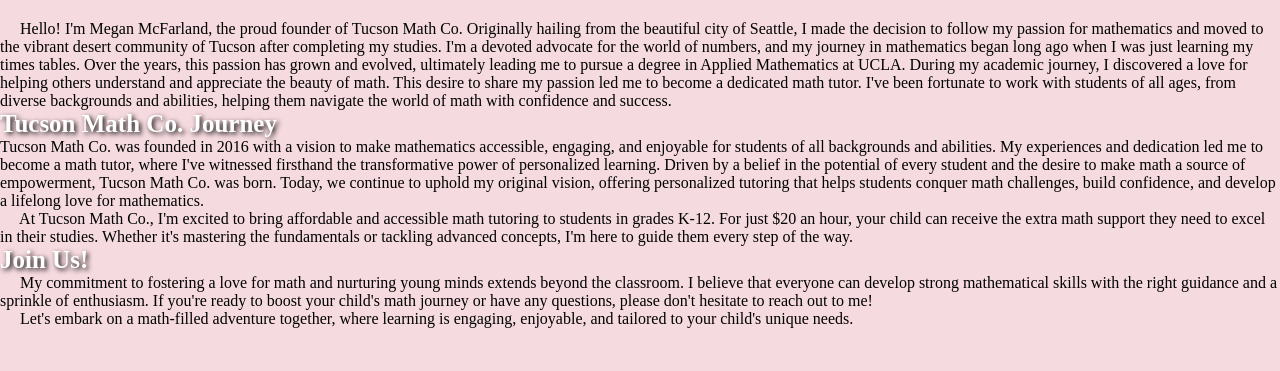
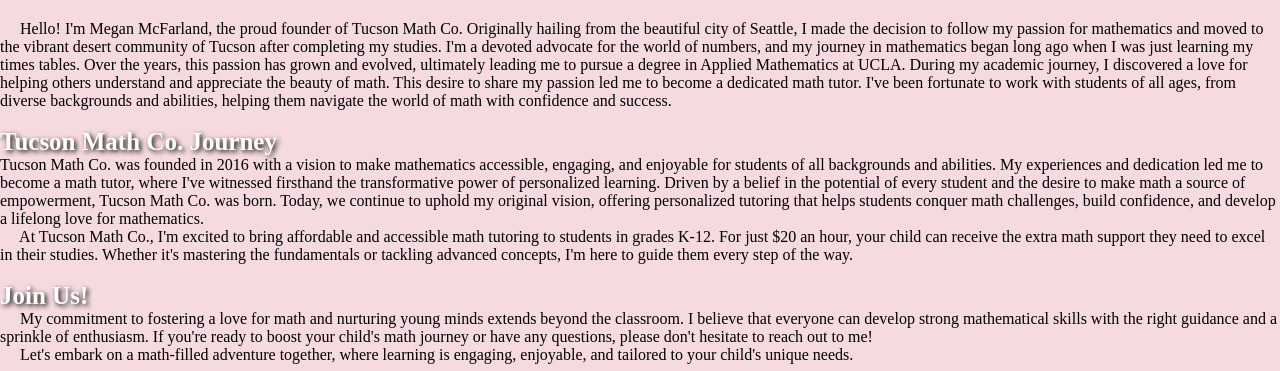
Before and after one commit to mmcfarland76/TucsonMathCo, a plain HTML site: page aboutme.html in a window 1280 px wide. Shown: the part 429-800 px from the top of the page. Drawn offline with Linux system fonts and the light colour scheme.

Commit message:
Update aboutme.html

```diff
--- a/aboutme.html
+++ b/aboutme.html
@@ -23,16 +23,18 @@
     </div>
     <main id="main">
         <h1>About Me</h1>
-        <div>
+        <div class = "container">
             <img src="megan.jpg" alt="Woman standing in front of chalk board" width="400">
             <br>
             <p1> &emsp; Hello! I'm Megan McFarland, the proud founder of Tucson Math Co. Originally hailing from the beautiful city of Seattle, I made the decision to follow my passion for mathematics and moved to the vibrant desert community of Tucson after completing my studies. I'm a devoted advocate for the world of numbers, and my journey in mathematics began long ago when I was just learning my times tables. Over the years, this passion has grown and evolved, ultimately leading me to pursue a degree in Applied Mathematics at UCLA. During my academic journey, I discovered a love for helping others understand and appreciate the beauty of math. This desire to share my passion led me to become a dedicated math tutor. I've been fortunate to work with students of all ages, from diverse backgrounds and abilities, helping them navigate the world of math with confidence and success.</p1>
+            <br>
             <br>
             <h2>Tucson Math Co. Journey</h2>
             <p2>Tucson Math Co. was founded in 2016 with a vision to make mathematics accessible, engaging, and enjoyable for students of all backgrounds and abilities. My experiences and dedication led me to become a math tutor, where I've witnessed firsthand the transformative power of personalized learning. Driven by a belief in the potential of every student and the desire to make math a source of empowerment, Tucson Math Co. was born. Today, we continue to uphold my original vision, offering personalized tutoring that helps students conquer math challenges, build confidence, and develop a lifelong love for mathematics.</p2>
             <br>
             <p3> &emsp; At Tucson Math Co., I'm excited to bring affordable and accessible math tutoring to students in grades K-12. For just $20 an hour, your child can receive the extra math support they need to excel in their studies. Whether it's mastering the fundamentals or tackling advanced concepts, I'm here to guide them every step of the way.</p3>
             <br>
+            <br>
             <h3>Join Us!</h3>
             <p4> &emsp; My commitment to fostering a love for math and nurturing young minds extends beyond the classroom. I believe that everyone can develop strong mathematical skills with the right guidance and a sprinkle of enthusiasm. If you're ready to boost your child's math journey or have any questions, please don't hesitate to reach out to me!</p4>
             <br>
```
